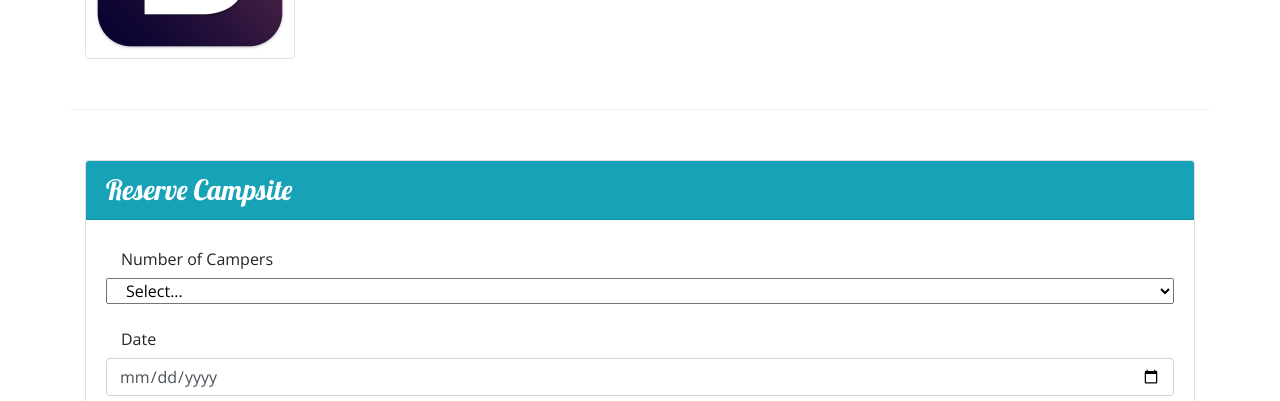
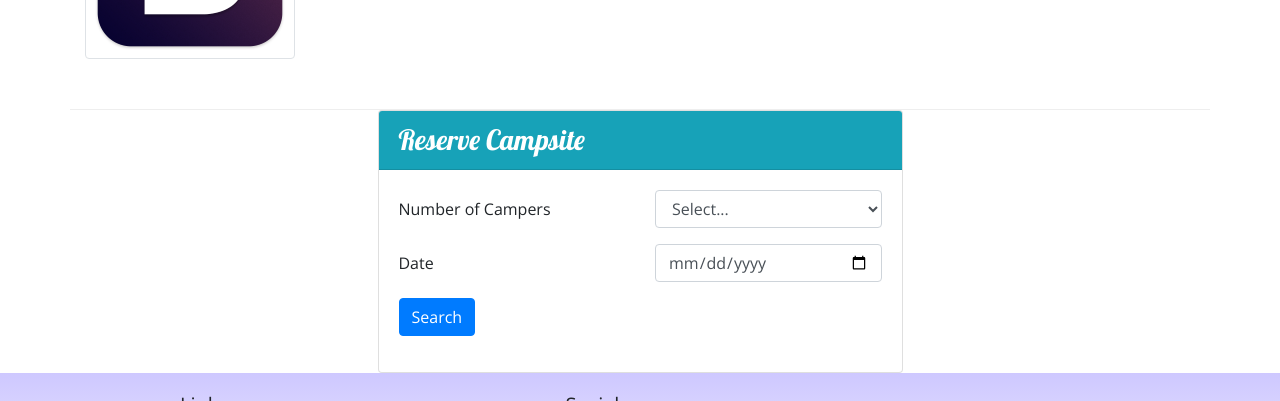
Before and after one commit to dendypat/nucamp-bootstrap, a website: page index.html in a window 1280 px wide. Shown: the part 1584-1985 px from the top of the page. Drawn offline with nearby package versions, Linux system fonts and the light colour scheme.

Commit message:
Week 2 Assignment Correction

```diff
--- a/index.html
+++ b/index.html
@@ -23,7 +23,7 @@
                     <h1>NuCamp</h1>
                     <h2>a better way to camp</h2>
                 </div>
-                <div class="col-md-4 col-lg-2">
+                <div class="col-md-4 col-xl-2 mt-4">
                     <a href="#reserveForm" role="button" class="btn btn-lg btn-info" data-toggle="tooltip"
                         data-placement="bottom" data-html="true"
                         title="Or call us at <br /><strong>1-206-555-1234</strong>">Reserve Campsite</a>
@@ -209,16 +209,15 @@
         </div>
     </div>
     <div class="container">
-        <div class="row row-content align-items-center">
-            <div class="col">
+        <div class="col-sm-6 mx-auto">
             <div class="card">
                 <h3 class="card-header bg-info text-white">Reserve Campsite</h3>
                 <div class="card-body">
                     <form id="reserveForm">
                         <div class="form-group row">
+                            <label for="numCampers" class="col-sm-6 col-form-label">Number of Campers</label>
                                 <div class="col">
-                                    <label class="col col-sm-6 col-form-label">Number of Campers</label>
-                                    <select class="col" name="numCampers" id="numCampers">
+                                    <select name="numCampers" id="numCampers" class="form-control">
                                     <option selected>Select...</option>
                                     <option value="1">1</option>
                                     <option value="2">2</option>
@@ -230,12 +229,9 @@
                             </div>
                         </div>
                         <div class="form-group row">
+                            <label for="date" class="col col-form-label">Date</label>
                               <div class="col">
-                                    <label class="col col-form-label">Date</label>
-                                    <div>
-                                        <input type="date" class="form-control" id="date" name="date"
-                                            placeholder="Date">
-                                    </div>
+                                <input type="date" class="form-control" id="date" name="date" placeholder="Date">
                             </div>
                         </div>
                         <div class="form-group row">
```
Lines whose indentation alone changed are shown as unchanged.
